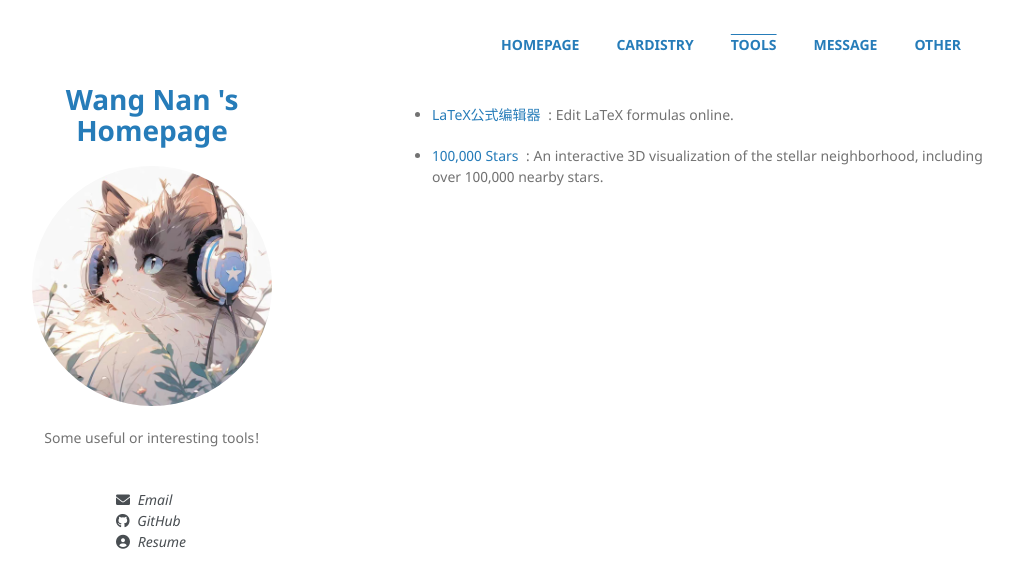
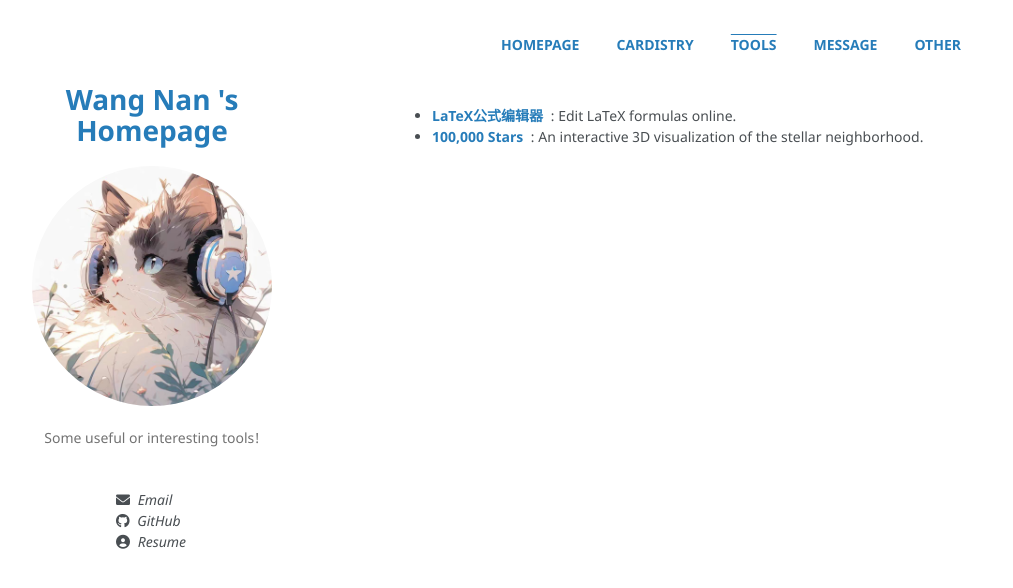
Before and after one commit to theFool-wn/theFool-wn.github.io, a Jekyll site: the page built from _pages/tools.html, in a window 1280 px wide and 900 px high. Shown: the top 588 px of the window, without its empty margins (128-1141 px from the left). Built offline with Jekyll 4.4.1, drawn with Linux system fonts in a browser that asks for light colours.

Commit message:
Update tools.html

```diff
--- a/_pages/tools.html
+++ b/_pages/tools.html
@@ -6,26 +6,17 @@ description: Some useful or interesting tools!
 permalink: /Tools/
 ---
 
-<p style="color: #222222">
-  <ul>
+<br>
+<ul style="color: #494e52">
   <li>
-      <b>
-        <a href="https://www.latexlive.com/" target="_blank" style="text-decoration:none; font-weight: normal"
+    <a href="https://www.latexlive.com/" target="_blank" style="text-decoration:none; font-weight: bold"
       onmouseover="this.style.textDecoration='underline'" onmouseout="this.style.textDecoration='none'">LaTeX公式编辑器</a>
-      </b>
     &nbsp;: Edit LaTeX formulas online.
   </li>
-  </ul>
-</p>
 
-<p style="color: #222222">
-  <ul>
   <li>
-      <b>
-        <a href="https://stars.chromeexperiments.com/" target="_blank" style="text-decoration:none; font-weight: normal"
+    <a href="https://stars.chromeexperiments.com/" target="_blank" style="text-decoration:none; font-weight: bold"
       onmouseover="this.style.textDecoration='underline'" onmouseout="this.style.textDecoration='none'">100,000 Stars</a>
-      </b>
-      &nbsp;: An interactive 3D visualization of the stellar neighborhood, including over 100,000 nearby stars.
+    &nbsp;: An interactive 3D visualization of the stellar neighborhood.
   </li>
 </ul>
-</p>
```
Lines whose indentation alone changed are shown as unchanged.
